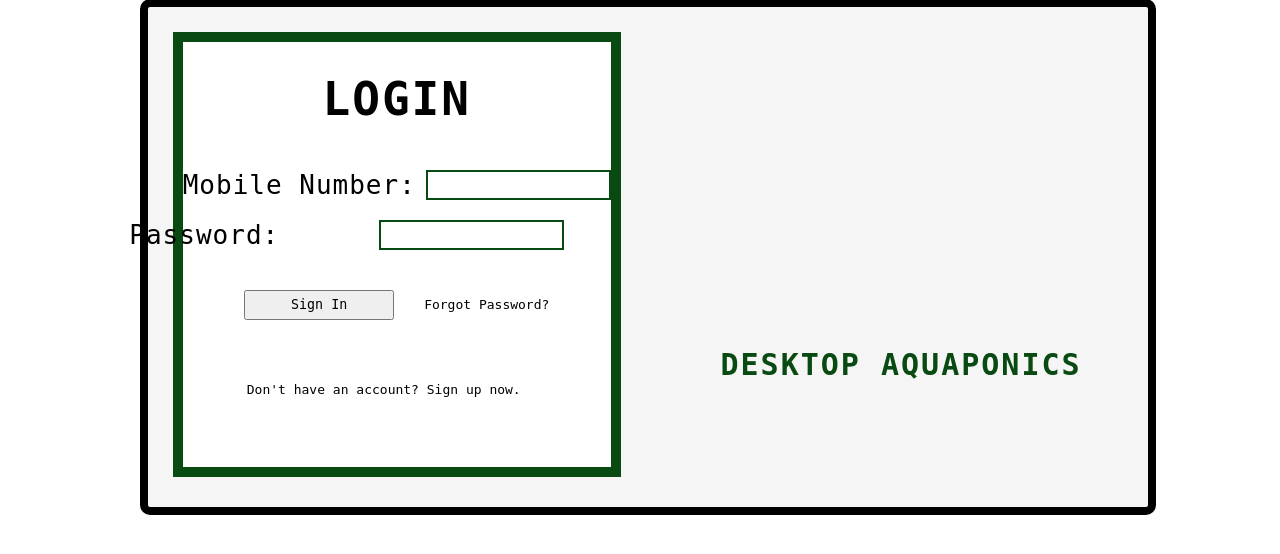
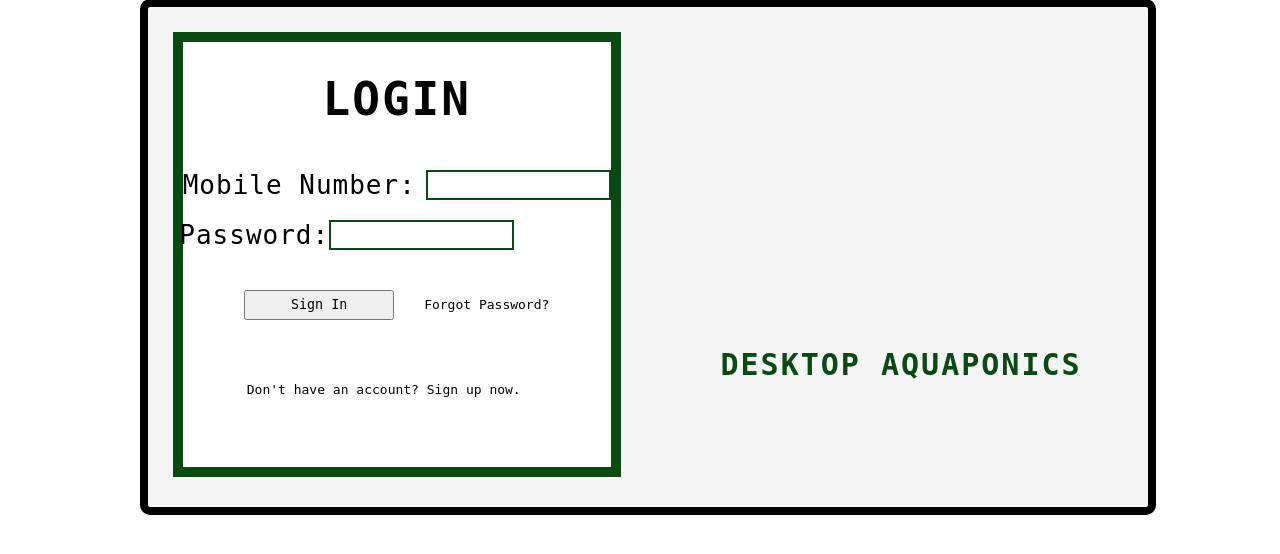
Before and after one commit to johnguido/desktopAquaponics-dev-web, a PHP site: page / in a window 1280 px wide. Shown: the part 151-705 px from the top of the page. Run offline with PHP 8.4, Linux system fonts and the light colour scheme.

Commit message:
php info echo

```diff
--- a/login.php
+++ b/login.php
@@ -12,8 +12,8 @@ $conn = "";
 
 $conn = mysqli_connect($db_server, $db_user, $db_pass, $db_name);;
 
-
 $phone_number = $_POST['phone_number'];
 $password = $_POST['password'];
 
+echo phpinfo();
 ?>
--- a/styles.css
+++ b/styles.css
@@ -67,6 +67,7 @@ body {
     display: flex;
     flex-direction: column;
     align-items: center;
+    justify-content: center;
     gap: 20px;
     top: 30%;
     left: 50%;
@@ -114,7 +115,8 @@ body {
 .login-password {
     font-size: 26px;
     display: flex;
-    gap: 100px;
+    justify-content: center;
+    align-items: center;
     letter-spacing: 1px;
 }
 
```
